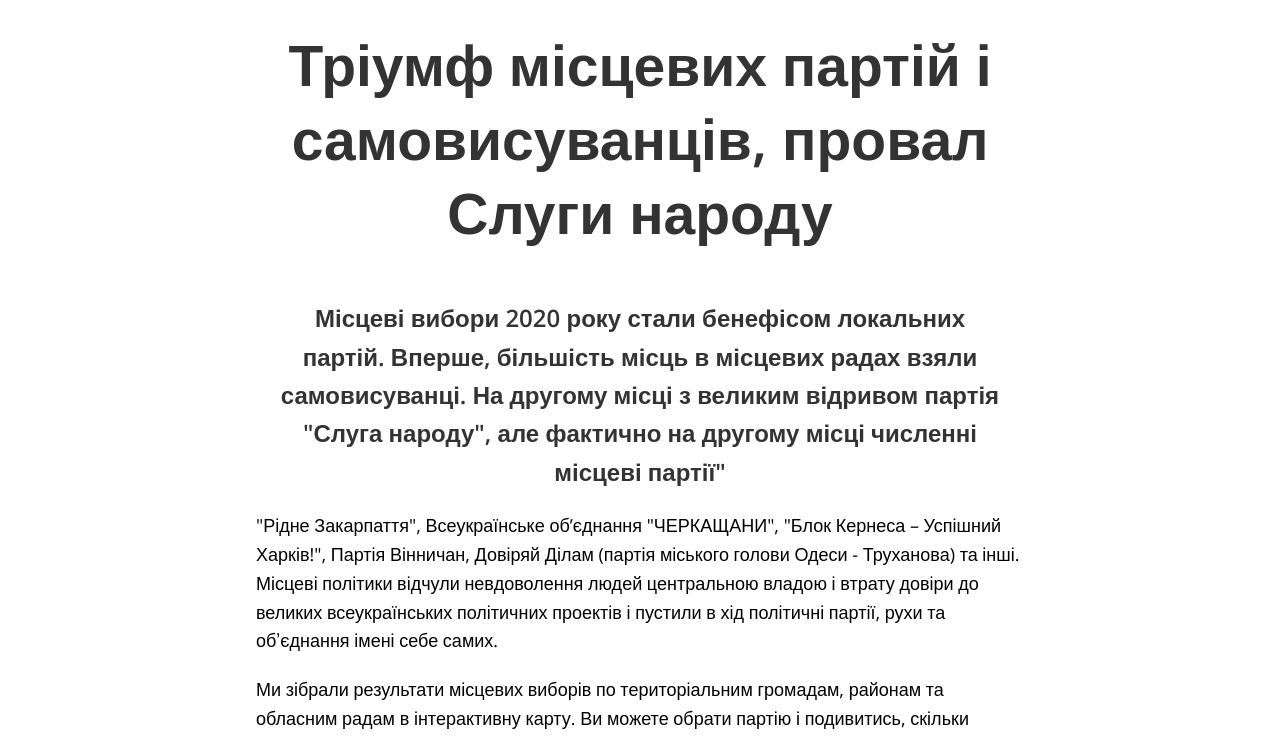
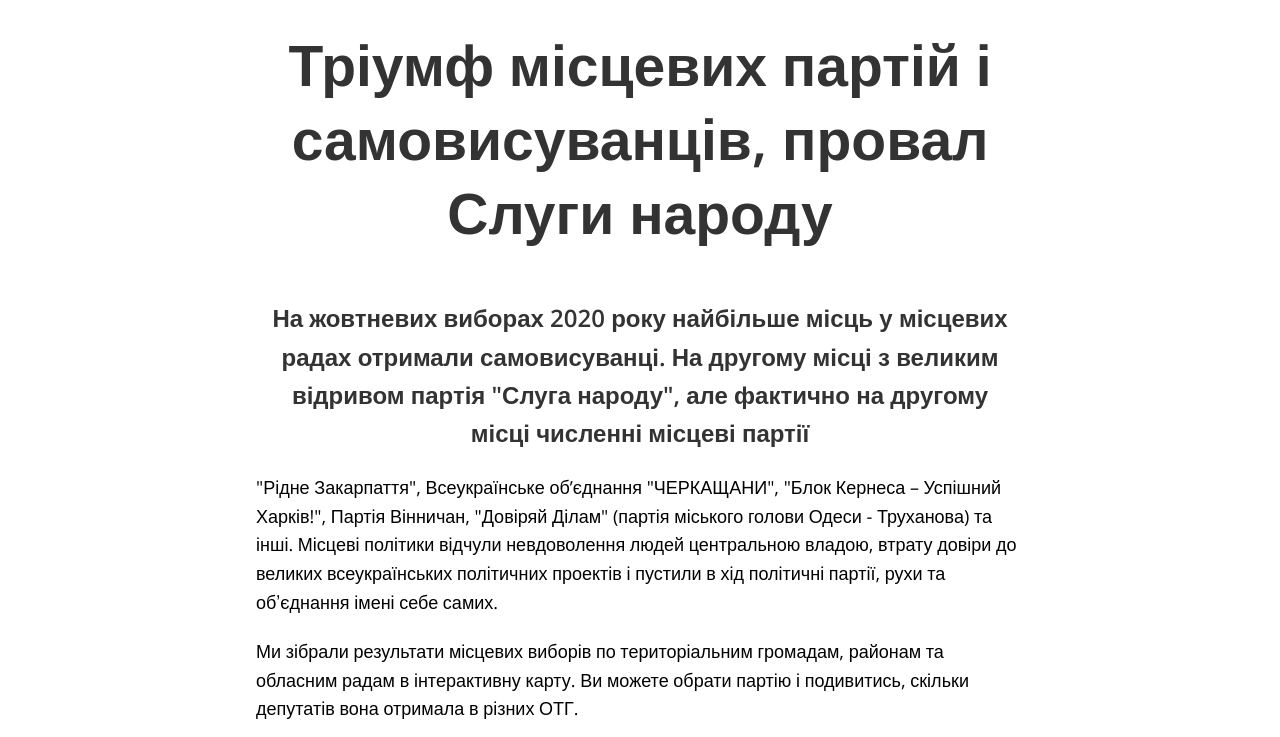
Before and after one commit to texty/local_elections_2020, a plain HTML site: page index.html in a window 1280 px wide. Shown: the part 63-800 px from the top of the page. Drawn offline with nearby package versions, Linux system fonts and the light colour scheme; no server answers.

```diff
--- a/index.html
+++ b/index.html
@@ -91,11 +91,11 @@
 <main>
     <div id="title">
         <h1>Тріумф місцевих партій і самовисуванців, провал Слуги народу</h1>
-        <h3>Місцеві вибори 2020 року стали бенефісом локальних партій.  Вперше, більшість місць в місцевих радах взяли самовисуванці. На другому місці з великим відривом партія "Слуга народу", але фактично на другому місці численні місцеві партії"</h3>
+        <h3>На жовтневих виборах 2020 року найбільше місць у місцевих радах отримали самовисуванці. На другому місці з великим відривом партія "Слуга народу", але фактично на другому місці численні місцеві партії</h3>
     </div>
 
 
-    <p> "Рідне Закарпаття", Всеукраїнське об’єднання "ЧЕРКАЩАНИ", "Блок Кернеса – Успішний Харків!", Партія Вінничан, Довіряй Ділам (партія міського голови Одеси - Труханова) та інші. Місцеві політики відчули невдоволення людей центральною владою і втрату довіри до великих всеукраїнських політичних проектів і пустили в хід політичні партії, рухи та обʼєднання імені себе самих.</p>
+    <p> "Рідне Закарпаття", Всеукраїнське об’єднання "ЧЕРКАЩАНИ", "Блок Кернеса – Успішний Харків!", Партія Вінничан, "Довіряй Ділам" (партія міського голови Одеси - Труханова) та інші. Місцеві політики відчули невдоволення людей центральною владою, втрату довіри до великих всеукраїнських політичних проектів і пустили в хід політичні партії, рухи та обʼєднання імені себе самих.</p>
 
     <p>Ми зібрали результати місцевих виборів по територіальним громадам, районам та обласним радам в інтерактивну карту. Ви можете обрати партію і подивитись, скільки депутатів вона отримала в різних ОТГ.</p>
 
```
